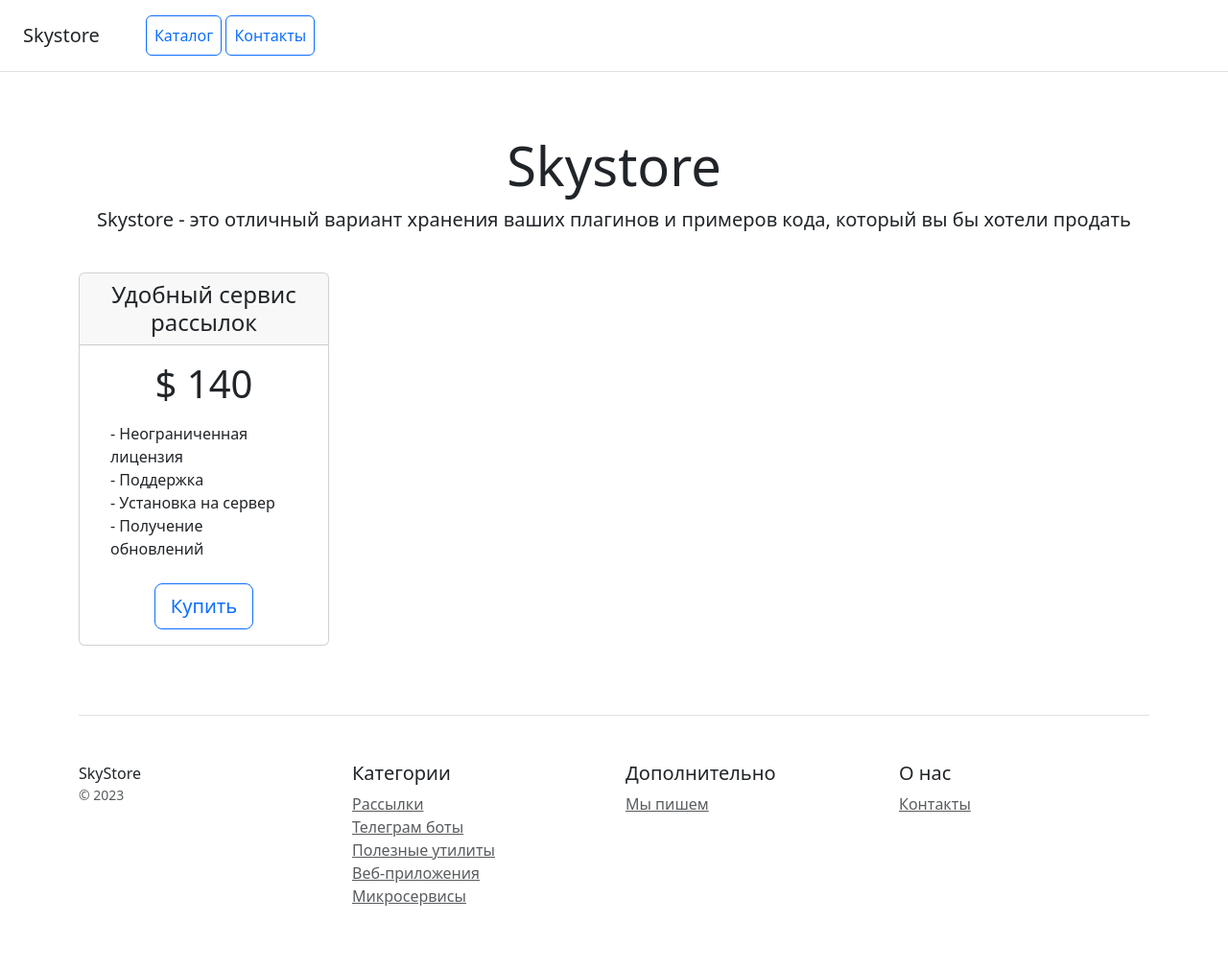
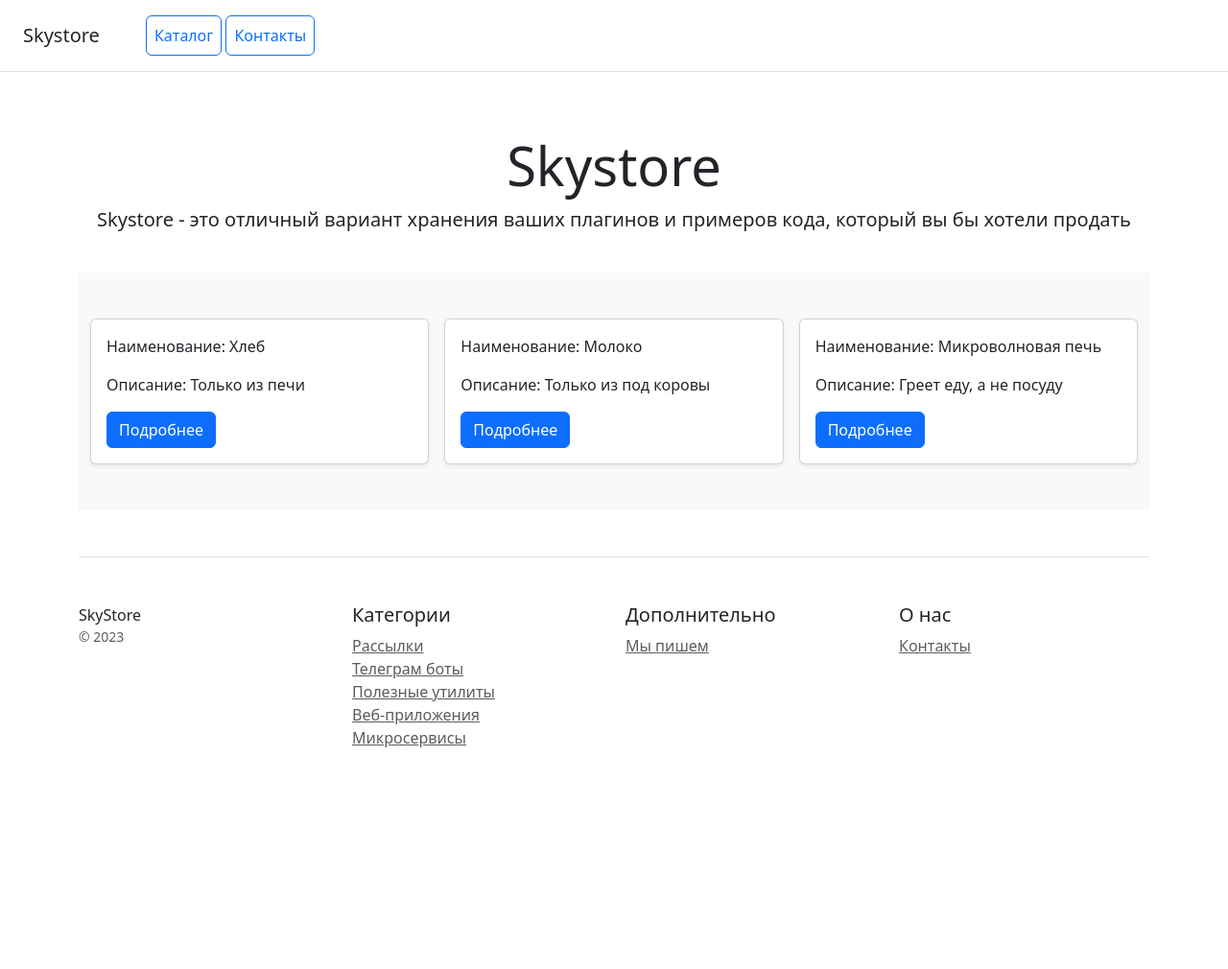
Before and after one commit to Dal-Opez/Catalog, a Django app: page / in a window 1280 px wide. Shown: the whole page at 96% size. After the commit the page ends 779 px from the top, so only its background shows below. Run offline with Django 5.2, Linux system fonts and the light colour scheme; data comes from the database, SQL or seed files in the repository; some libraries are stand-ins or nearby versions.

Commit message:
Task 2. Added a template with a display inside the for loop and implemented the transition between pages

```diff
--- a/catalog/templates/catalog/home.html
+++ b/catalog/templates/catalog/home.html
@@ -1,3 +1,4 @@
+{% load my_tags%}
 <!doctype html>
 <html lang="en">
 <head>
@@ -25,25 +26,28 @@
 </div>
 
 <div class="container">
-    <div class="row text-center">
-        <div class="col-3">
-            <div class="card mb-4 box-shadow">
-                <div class="card-header">
-                    <h4 class="my-0 font-weight-normal">Удобный сервис рассылок</h4>
+<div class="album py-5 bg-body-tertiary">
+    <div class="container">
+      <div class="row row-cols-1 row-cols-sm-2 row-cols-md-3 g-3">
+        {% for product in products %}
+        <div class="col">
+          <div class="card shadow-sm">
+            <img src="{{ product.image | media_filter }} ">
+            <div class="card-body">
+              <p class="card-text">Наименование: {{ product.name }}</p>
+              <p class="card-text">Описание: {{ product.description | truncatechars:100}}</p>
+              <div class="d-flex justify-content-between align-items-center">
+                <div class="btn-group">
+                  <a class="btn btn-primary" href="{% url 'catalog:product_detail' product.pk %}" role="button">Подробнее</a>
                 </div>
-                <div class="card-body">
-                    <h1 class="card-title pricing-card-title">$ 140</h1>
-                    <ul class="list-unstyled mt-3 mb-4 text-start m-3">
-                        <li>- Неограниченная лицензия</li>
-                        <li>- Поддержка</li>
-                        <li>- Установка на сервер</li>
-                        <li>- Получение обновлений</li>
-                    </ul>
-                    <button type="button" class="btn btn-lg btn-block btn-outline-primary">Купить</button>
-                </div>
+              </div>
             </div>
+          </div>
         </div>
+        {% endfor %}
+      </div>
     </div>
+  </div>
 
     <footer class="pt-4 my-md-5 pt-md-5 border-top">
         <div class="row">
--- a/catalog/templates/catalog/product_detail.html
+++ b/catalog/templates/catalog/product_detail.html
@@ -41,7 +41,7 @@
               <p class="card-text">Дата последнего изменения: {{ product.updated_at }}</p>
               <div class="d-flex justify-content-between align-items-center">
                 <div class="btn-group">
-                  <a class="btn btn-primary" href="#" role="button">Назад</a>
+                  <a class="btn btn-primary" href="{% url 'catalog:home' %}" role="button">Назад</a>
                 </div>
               </div>
             </div>
--- a/catalog/views.py
+++ b/catalog/views.py
@@ -5,9 +5,11 @@ from catalog.models import Product
 # Create your views here.
 def home(request):
     last_products = Product.objects.order_by('created_at')[:5]
+    products = Product.objects.all()
     for product in last_products:
         print(product)
-    return render(request, 'catalog/home.html')
+    context = {'products': products}
+    return render(request, 'catalog/home.html', context)
 
 def contacts(request):
     if request.method == "POST":
```
